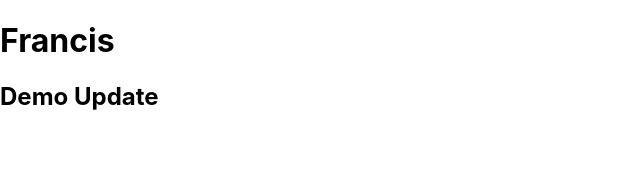
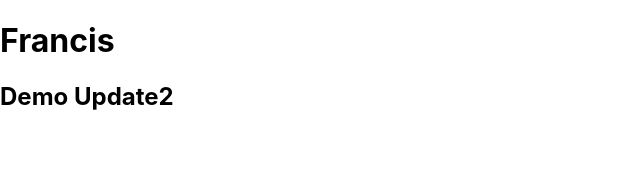
Before and after one commit to francisseth23/francisdemo, a React (Create React App) app: page / in a window 1280 px wide. Shown: the top 172 px of the page, without its empty margins (0-640 px from the left). Built offline with nearby package versions, Linux system fonts and the light colour scheme.

Commit message:
demo update

```diff
--- a/src/App.js
+++ b/src/App.js
@@ -5,7 +5,7 @@ function App() {
   return (
     <div>
       <h1>Francis</h1>
-      <h2>Demo Update</h2>
+      <h2>Demo Update2</h2>
     </div>
   );
 }
```
